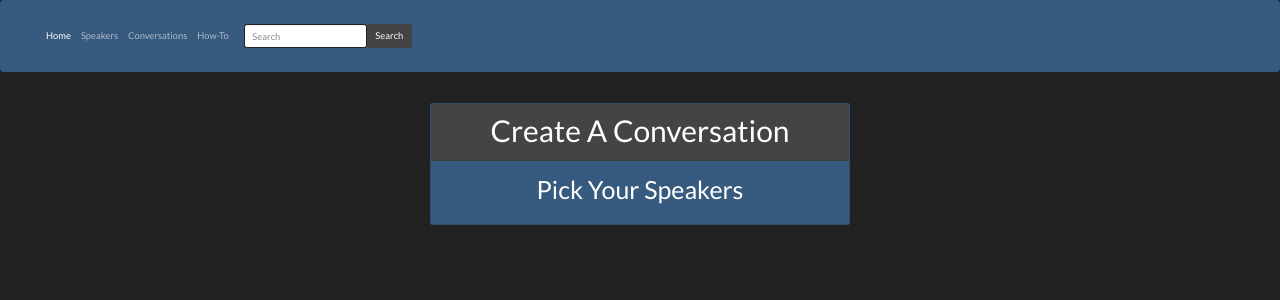
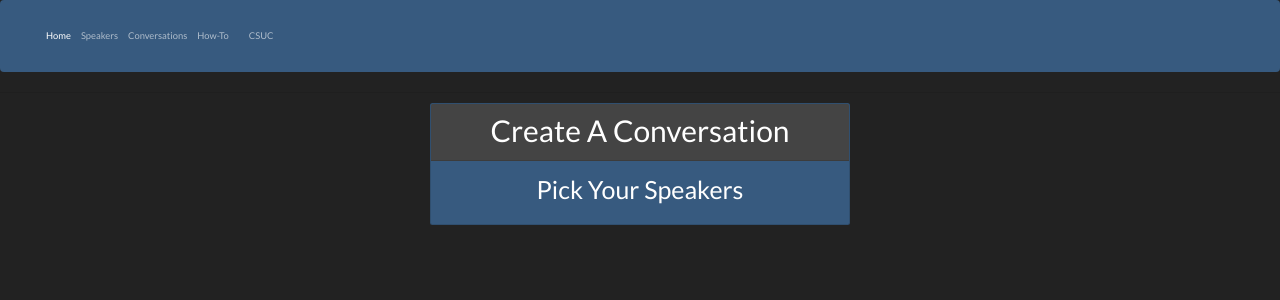
Before and after one commit to aqaz99/Jabbervox, a Python web app: template flask/templates/base.html in a window 1280 px wide. Shown: the top 300 px of the page. Run offline with Jinja, Linux system fonts and the light colour scheme; the template is opened without the code that fills it, so the values that code supplies are empty; some libraries are stand-ins or nearby versions.

Commit message:
Added csuc route on page and removed search bar

```diff
--- a/flask/templates/base.html
+++ b/flask/templates/base.html
@@ -35,11 +35,11 @@
               <li class="nav-item">
                 <a class="nav-link"></a>
               </li>
+              <li class="nav-item">
+                <a class="nav-link" href="https://shibboleth.csuchico.edu/idp/profile/cas/login?execution=e1s1">CSUC</a>
+              </li>
             </ul>
-            <form class="d-flex">
-              <input class="form-control me-sm-2" type="text" placeholder="Search">
-              <button class="btn btn-secondary my-2 my-sm-0" type="submit">Search</button>
-            </form>
+
           </div>
         </div>
       </nav>
```
